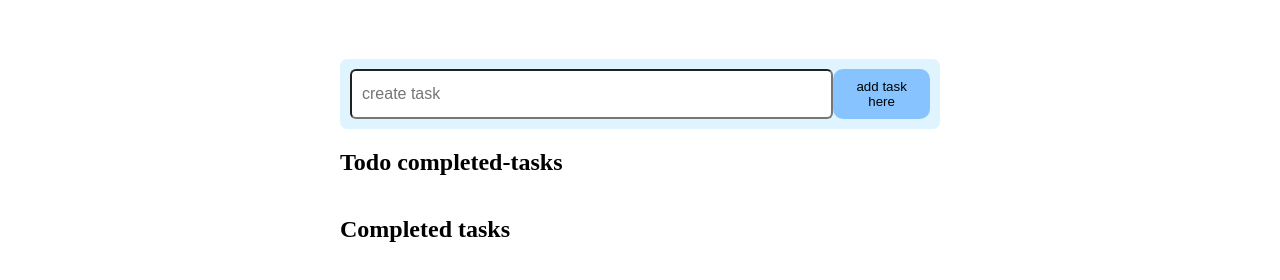
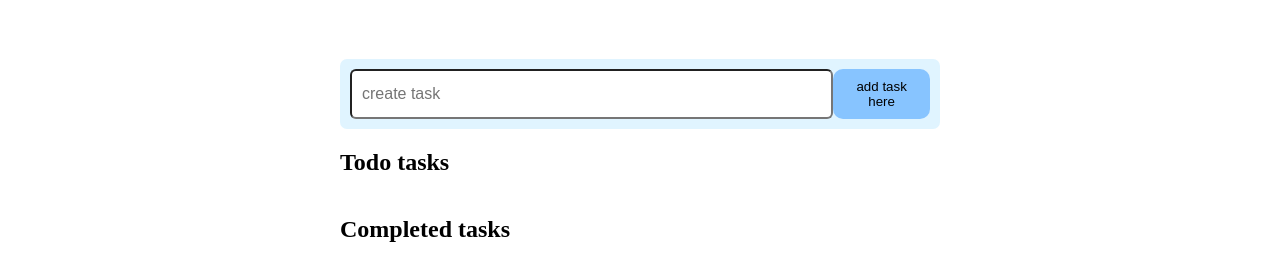
Before and after one commit to Satish9047/lf-assignment-4-js, a plain HTML site: page index.html in a window 1280 px wide. Shown: the part 68-348 px from the top of the page. Drawn offline with Linux system fonts and the light colour scheme.

Commit message:
task label error fixed

```diff
--- a/index.html
+++ b/index.html
@@ -1,18 +1,20 @@
 <!DOCTYPE html>
 <html lang="en">
+
 <head>
     <meta charset="UTF-8">
     <meta name="viewport" content="width=device-width, initial-scale=1.0">
     <link rel="stylesheet" href="./styles/main.css">
     <title>Task App</title>
 </head>
+
 <body>
 
-        <header class="header">
-            <h1 class="header__h">Task Manager</h1>
-        </header>
+    <header class="header">
+        <h1 class="header__h">Task Manager</h1>
+    </header>
 
-        <div class="container">
+    <div class="container">
         <main class="main">
 
             <div class="main__div3">
@@ -20,14 +22,14 @@
                 <button id="add-btn">add task here</button>
             </div>
 
-             <!-- list task -->
+            <!-- list task -->
             <div class="main__div4">
-                <h2>Todo completed-tasks</h2>
+                <h2>Todo tasks</h2>
                 <ol class="main__div4__tasklist" id="main__div4__view-task"></ol>
             </div>
 
             <!-- Completed tasks -->
-            <div class="main__div5" id="completed-tasks" >
+            <div class="main__div5" id="completed-tasks">
                 <h2>Completed tasks</h2>
                 <ol class="main__div5__tasklist" id="completed-task-list"></ol>
             </div>
@@ -37,4 +39,5 @@
 
     <script src="./index.js"></script>
 </body>
+
 </html>
```
